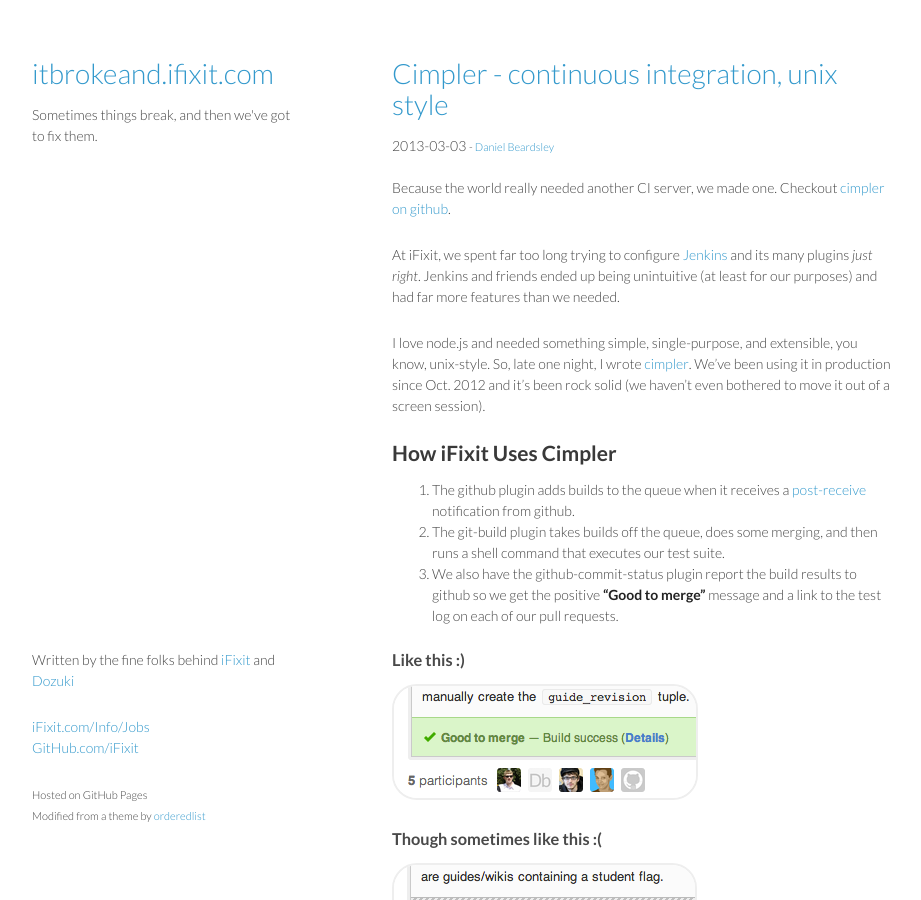
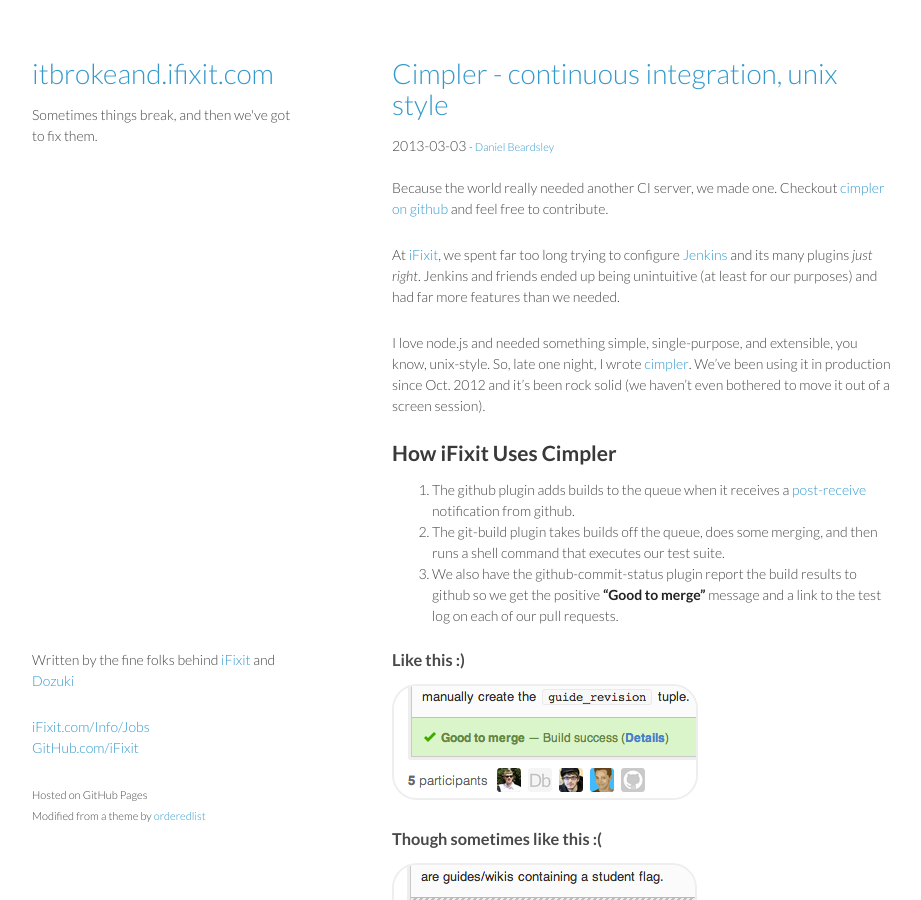
Before and after one commit to iFixit/itbrokeand.ifixit.com, a Jekyll site: the page built from _posts/2013-03-03-cimpler-continuous-integration-server.md, in a window 1280 px wide and 900 px high. Shown: the whole window, without its empty margins (178-1099 px from the left). Built offline with Jekyll 4.4.1, drawn with Linux system fonts in a browser that asks for light colours; Markdown is read by kramdown in place of the engine named in the settings; comment, search, counter and statistics services are not loaded.

Commit message:
Cimpler Post: linkify ifixit.com and ask for help.

```diff
--- a/_posts/2013-03-03-cimpler-continuous-integration-server.md
+++ b/_posts/2013-03-03-cimpler-continuous-integration-server.md
@@ -8,9 +8,9 @@ summary: Cimpler is a continuous intergration server in node.js
 ---
 
 Because the world really needed another CI server, we made one.
-Checkout [cimpler on github][repo].
+Checkout [cimpler on github][repo] and feel free to contribute.
 
-At iFixit, we spent far too long
+At [iFixit](http://www.ifixit.com), we spent far too long
 trying to configure [Jenkins](http://jenkins-ci.org/)
 and its many plugins _just right_.
 Jenkins and friends ended up being unintuitive (at least for our purposes)
```
